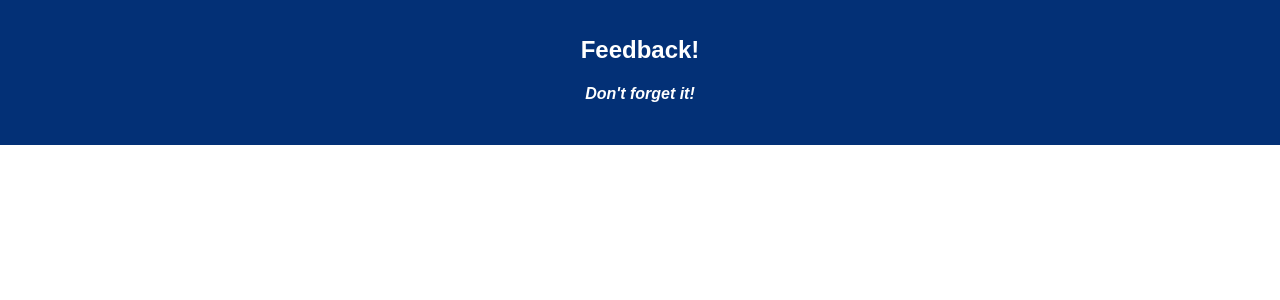
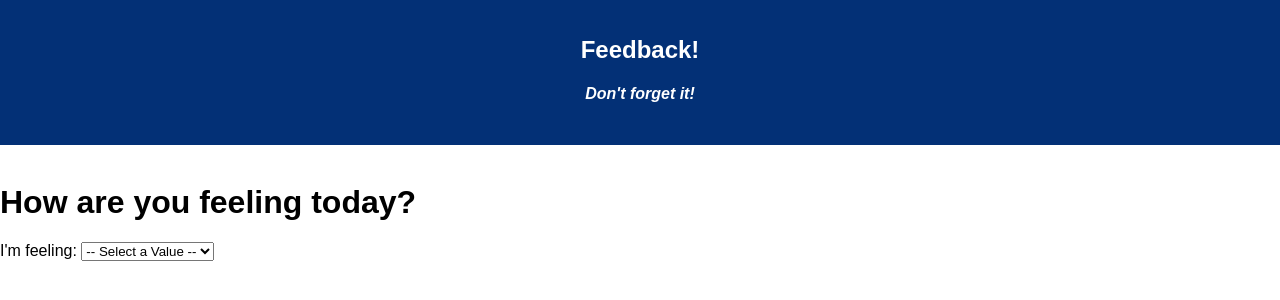
Before and after one commit to melindanguyenn/redux-feedback-loop-master, a React (Create React App) app: page / in a window 1280 px wide. Shown: the top 300 px of the page. Built offline with nearby package versions, Linux system fonts and the light colour scheme.

Commit message:
created selector for feelings, routed components to app.js

```diff
--- a/package.json
+++ b/package.json
@@ -8,6 +8,7 @@
     "pg": "^7.4.1",
     "react": "^16.8.6",
     "react-dom": "^16.8.6",
+    "react-router-dom": "^5.1.2",
     "react-scripts": "^3.0.1"
   },
   "devDependencies": {
--- a/src/components/App/App.js
+++ b/src/components/App/App.js
@@ -1,17 +1,34 @@
-import React, { Component } from 'react';
-import axios from 'axios';
-import './App.css';
+import React, { Component } from "react";
+// import axios from "axios";
+import "./App.css";
+import { HashRouter as Router, Route } from "react-router-dom";
+import Comments from "../Comments/Comments";
+import ConfirmSubmit from "../ConfirmSubmit/ConfirmSubmit";
+import Feelings from "../Feelings/Feelings";
+import Review from "../Review/Review";
+import Support from "../Support/Support";
+import Understanding from "../Understanding/Understanding";
 
 class App extends Component {
   render() {
     return (
-      <div className="App">
-        <header className="App-header">
-          <h1 className="App-title">Feedback!</h1>
-          <h4><i>Don't forget it!</i></h4>
-        </header>
-        <br/>
-      </div>
+      <Router>
+        <div className="App">
+          <header className="App-header">
+            <h1 className="App-title">Feedback!</h1>
+            <h4>
+              <i>Don't forget it!</i>
+            </h4>
+          </header>
+          <br />
+        </div>
+        <Route path="/Comments" component={Comments} />
+        <Route path="/ConfirmSubmit" component={ConfirmSubmit} />
+        <Route exact path="/" component={Feelings} />
+        <Route path="/Review" component={Review} />
+        <Route path="/Support" component={Support} />
+        <Route path="/Understanding" component={Understanding} />
+      </Router>
     );
   }
 }
--- /dev/null
+++ b/src/components/Comments/Comments.js
@@ -0,0 +1,13 @@
+import React, {Component} from 'react';
+
+class Comments extends Component {
+  render() {
+    return (
+      <div>
+        <h1>Comments</h1>
+      </div>
+    )
+  }
+}
+
+export default Comments;
--- /dev/null
+++ b/src/components/ConfirmSubmit/ConfirmSubmit.js
@@ -0,0 +1,13 @@
+import React, {Component} from 'react';
+
+class ConfirmSubmit extends Component {
+  render() {
+    return (
+      <div>
+        <h1>ConfirmSubmit</h1>
+      </div>
+    )
+  }
+}
+
+export default ConfirmSubmit;
--- /dev/null
+++ b/src/components/Feelings/Feelings.js
@@ -0,0 +1,25 @@
+import React, { Component } from "react";
+
+class Feelings extends Component {
+  render() {
+    return (
+      <div>
+        <h1>How are you feeling today?</h1>
+        <label htmlFor="feelings">I'm feeling: </label>
+        <select id="feelings">
+          <option disabled selected value>
+            {" "}
+            -- Select a Value --{" "}
+          </option>
+          <option value="1">1 - Horrible</option>
+          <option value="2">2 - Not Very Good</option>
+          <option value="3">3 - Okay</option>
+          <option value="4">4 - Good</option>
+          <option value="5">5 - Great</option>
+        </select>
+      </div>
+    );
+  }
+}
+
+export default Feelings;
--- /dev/null
+++ b/src/components/Review/Review.js
@@ -0,0 +1,13 @@
+import React, {Component} from 'react';
+
+class Review extends Component {
+  render() {
+    return (
+      <div>
+        <h1>Review</h1>
+      </div>
+    )
+  }
+}
+
+export default Review;
--- /dev/null
+++ b/src/components/Support/Support.js
@@ -0,0 +1,13 @@
+import React, {Component} from 'react';
+
+class Support extends Component {
+  render() {
+    return (
+      <div>
+        <h1>Support</h1>
+      </div>
+    )
+  }
+}
+
+export default Support;
--- /dev/null
+++ b/src/components/Understanding/Understanding.js
@@ -0,0 +1,13 @@
+import React, {Component} from 'react';
+
+class Understanding extends Component {
+  render() {
+    return (
+      <div>
+        <h1>Understanding</h1>
+      </div>
+    )
+  }
+}
+
+export default Understanding;
```
Also changed, not shown: 1 other file (tests, documents, lock files or other folders).
